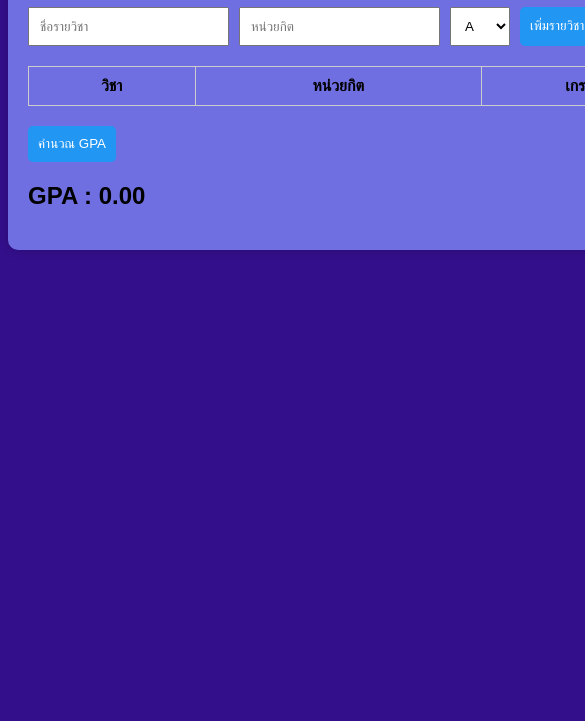
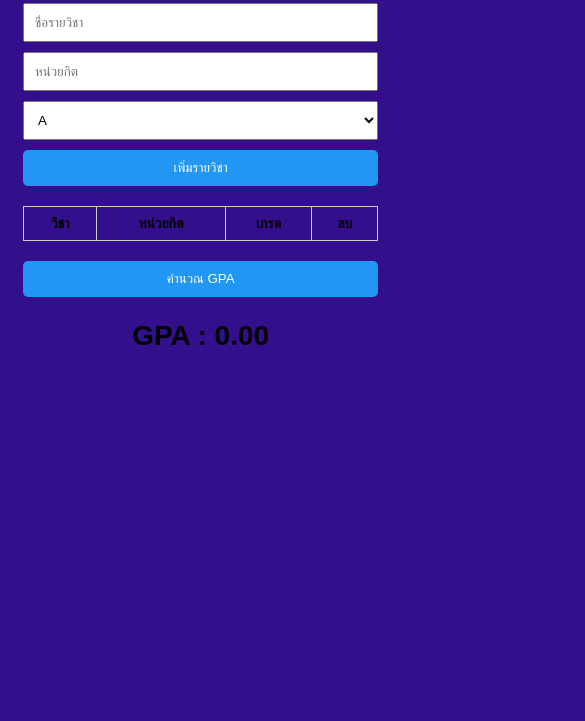
Before and after one commit to phongsakornka-create/GPA-Calculator, a plain HTML site: page index.html in a window 390 px wide. Shown: the part 123-844 px from the top of the page, 585 px wide, since content can reach past the window. Drawn offline with Linux system fonts and the light colour scheme.

Commit message:
เพิ่มการรองรับหน้าจอมือถือ

```diff
--- a/style.css
+++ b/style.css
@@ -4,13 +4,15 @@
 }
 
 .container{
-    width:800px;
-    margin:auto;
-    margin-top:30px;
-    background:rgb(111, 111, 225);
+   .container{
+    width:90%;
+    max-width:800px;
+    margin:30px auto;
+    background:white;
     padding:20px;
     border-radius:10px;
     box-shadow:0 0 10px rgba(0,0,0,.2);
+    box-sizing:border-box;
 }
 
 h1{
@@ -21,6 +23,8 @@
     display:flex;
     gap:10px;
     margin-bottom:20px;
+    flex-wrap:wrap;
+}
 }
 
 input,
@@ -62,3 +66,56 @@
 .deleteBtn{
     background:red;
 }
+
+input,
+select{
+    flex:1;
+    min-width:120px;
+}
+
+button{
+    padding:10px 16px;
+    cursor:pointer;
+    background:#2196F3;
+    color:white;
+    border:none;
+    border-radius:5px;
+}
+
+@media (max-width:768px){
+
+    .container{
+        width:95%;
+        padding:15px;
+    }
+
+    h1{
+        font-size:28px;
+    }
+
+    .form{
+        flex-direction:column;
+    }
+
+    input,
+    select,
+    button{
+        width:100%;
+        box-sizing:border-box;
+    }
+
+    table{
+        font-size:14px;
+    }
+
+    th,
+    td{
+        padding:8px;
+    }
+
+    #result{
+        font-size:28px;
+        text-align:center;
+    }
+
+}
```
